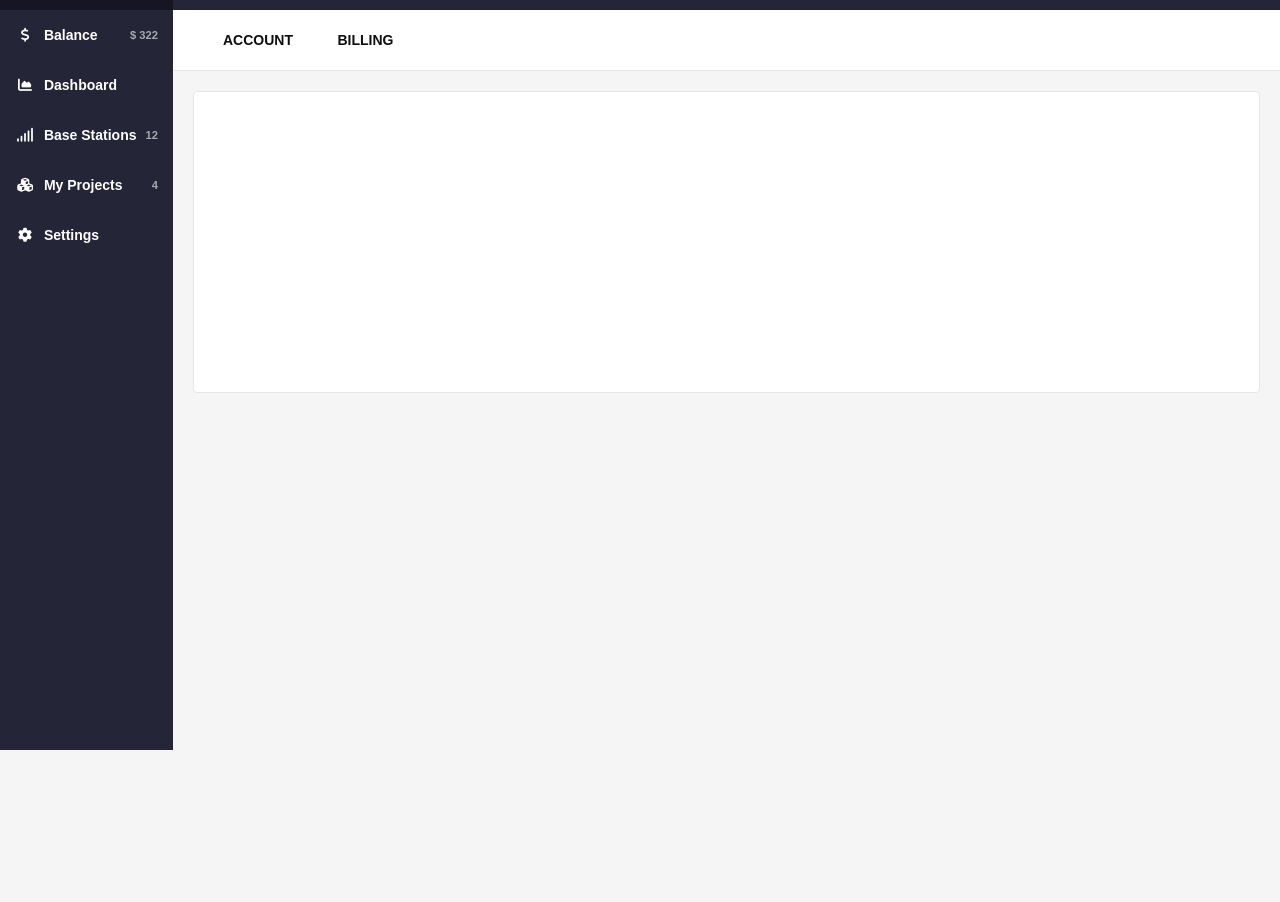
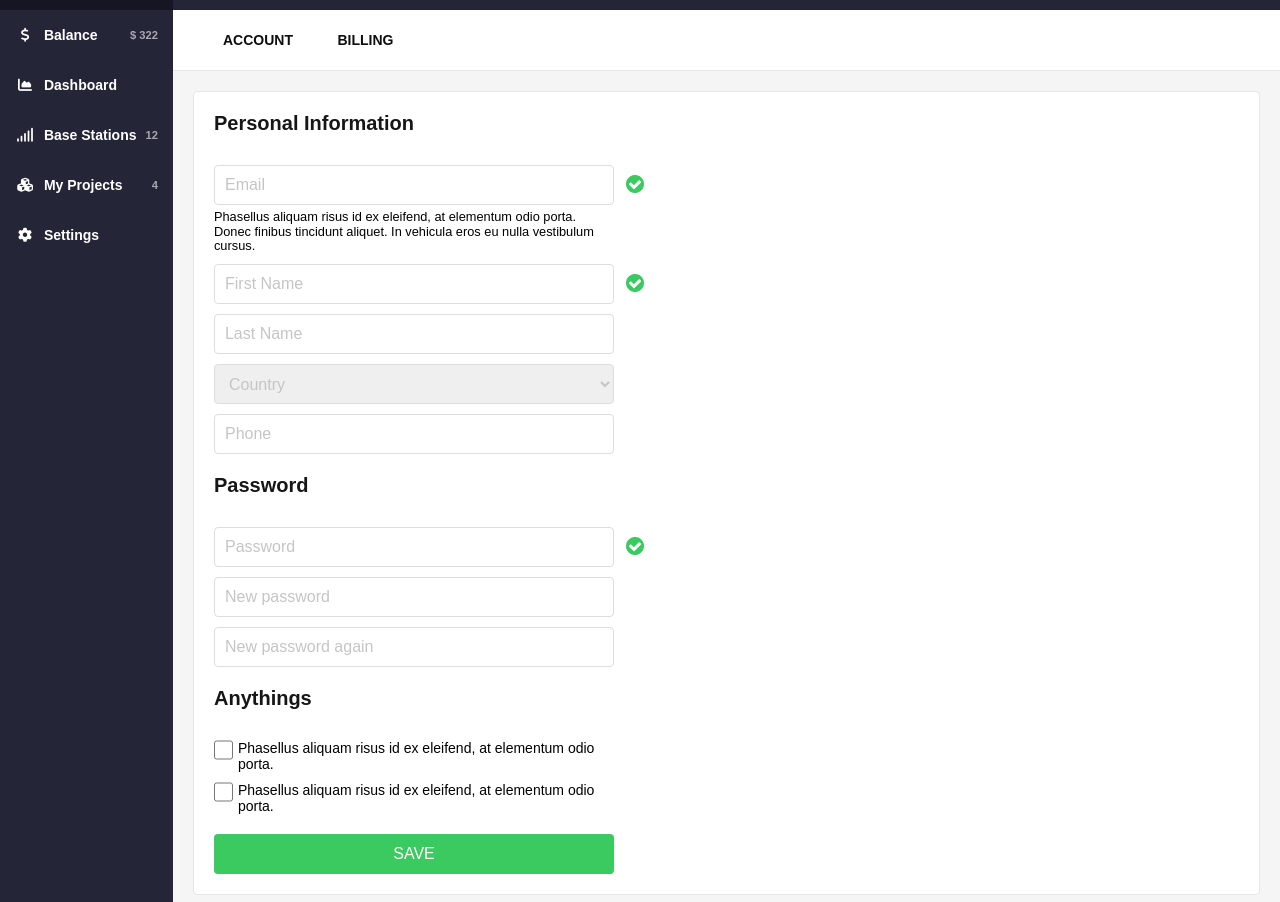
Before and after one commit to fau-33/pm_projetos, a plain HTML site: page fase1-projeto08/index.html in a window 1280 px wide. Shown: the part 50-952 px from the top of the page. Before the commit the page ends 800 px from the top, so only its background shows below. Drawn offline with Linux system fonts and the light colour scheme.

Commit message:
Concluído o projeto 008

```diff
--- a/fase1-projeto08/index.html
+++ b/fase1-projeto08/index.html
@@ -8,15 +8,7 @@
   <script src="https://use.fontawesome.com/bb9aade2a7.js"></script>
 
   <title>Projeto 008</title>
-  <style>
-    aside{
-      height: 100vh;
-    }
-    section{
-      height: 100vh;
 
-    }
-  </style>
 </head>
 <body>
   <aside>
@@ -77,7 +69,64 @@
         </ul>
       </div>
       <div class="container">
-        <div class="canvas"></div>
+        <div class="canvas">
+
+          <form action="">
+            <h2>Personal Information</h2>
+            <ul>
+              <li class="ok">
+                <input type="text" placeholder="Email">
+                <small>
+                  Phasellus aliquam risus id ex eleifend, at elementum odio porta.
+                  Donec finibus tincidunt aliquet. In vehicula eros eu nulla vestibulum cursus.
+                </small>
+              </li>
+              <li class="ok">
+                <input type="text" placeholder="First Name">
+              </li>
+              <li>
+                <input type="text" placeholder="Last Name">
+              </li>
+              <li>
+                <select>
+                  <option value="Country">Country</option>
+                  <option value="Country">New Zealand</option>
+                </select>
+              </li>
+              <li>
+                <input type="text" placeholder="Phone">
+              </li>
+            </ul>
+            <h2>Password</h2>
+            <ul>
+              <li class="ok">
+                <input type="text" placeholder="Password">
+              </li>
+              <li>
+                <input type="text" placeholder="New password">
+              </li>
+              <li>
+                <input type="text" placeholder="New password again">
+              </li>
+            </ul>
+            <h2>Anythings</h2>
+            <ul class="confirmacoes">
+              <li>
+                <input type="checkbox">
+                <label>
+                  Phasellus aliquam risus id ex eleifend, at elementum odio porta.
+                </label>
+              </li>
+              <li>
+                <input type="checkbox">
+                <label>
+                  Phasellus aliquam risus id ex eleifend, at elementum odio porta.
+                </label>
+              </li>
+            </ul>
+            <button>Save</button>
+          </form>
+        </div>
       </div>
     </div>
   </section>
--- a/fase1-projeto08/style.css
+++ b/fase1-projeto08/style.css
@@ -5,6 +5,7 @@ body{
 }
 
 aside{
+  height: 200vh;
   width: 200px;
   background-color: #242536;
 }
@@ -61,6 +62,11 @@ aside li small{
   margin-right: 15px;
 }
 
+section{
+  height: 100vh;
+
+}
+
 section#principal{
   width: 100%;
 }
@@ -114,7 +120,79 @@ section#principal .modulo .container{
 
 section#principal .modulo .container .canvas{
   background-color: #fff;
-  height: 300px;
   border: 1px solid #e6e6e6;
   border-radius: 4px;
+  padding: 20px;
 }
+
+form ul{
+  padding: 0;
+  margin: 0;
+  margin-bottom: 20px;
+}
+
+form li{
+  list-style: none;
+  margin-bottom: 10px;
+}
+
+form h2{
+  font-size: 20px;
+  color: #161616;
+  padding: 0;
+  margin: 0;
+  margin-bottom: 30px;
+}
+
+form input, form select{
+  width: 400px;
+  height: 40px;
+  box-sizing: border-box;
+  padding-left: 10px;
+  border: 1px solid #ddd;
+  border-radius: 4px;
+}
+
+form small{
+  display: block;
+  width: 400px;
+  margin-top: 5px;
+}
+
+form select{
+  color: #c5c5c5;
+}
+
+::-webkit-input-placeholder{
+  color: #c5c5c5;
+}
+
+form li.ok{
+  background-image: url(images/visto.png);
+  background-repeat: no-repeat;
+  background-position: top 10px right;
+  width: 430px;
+}
+
+form button{
+  width: 400px;
+  height: 40px;
+  background-color: #3aca60;
+  font-size: 16px;
+  border: none;
+  text-transform: uppercase;
+  color: #fff;
+  border-radius: 4px;
+}
+
+.confirmacoes li{
+  font-size: 14px;
+  display: flex;
+  width: 400px;
+}
+
+.confirmacoes input{
+  width: 20px;
+  height: 20px;
+  margin-right: 5px;
+}
```
